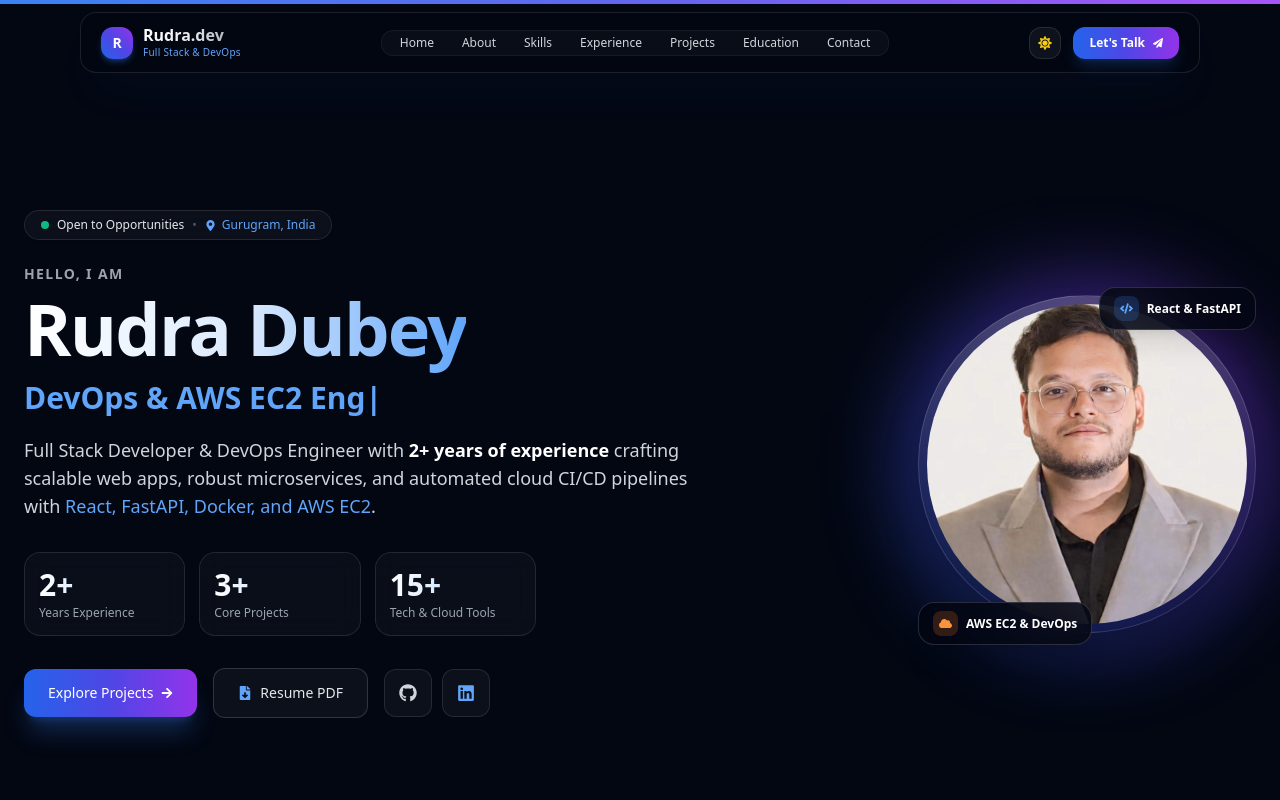
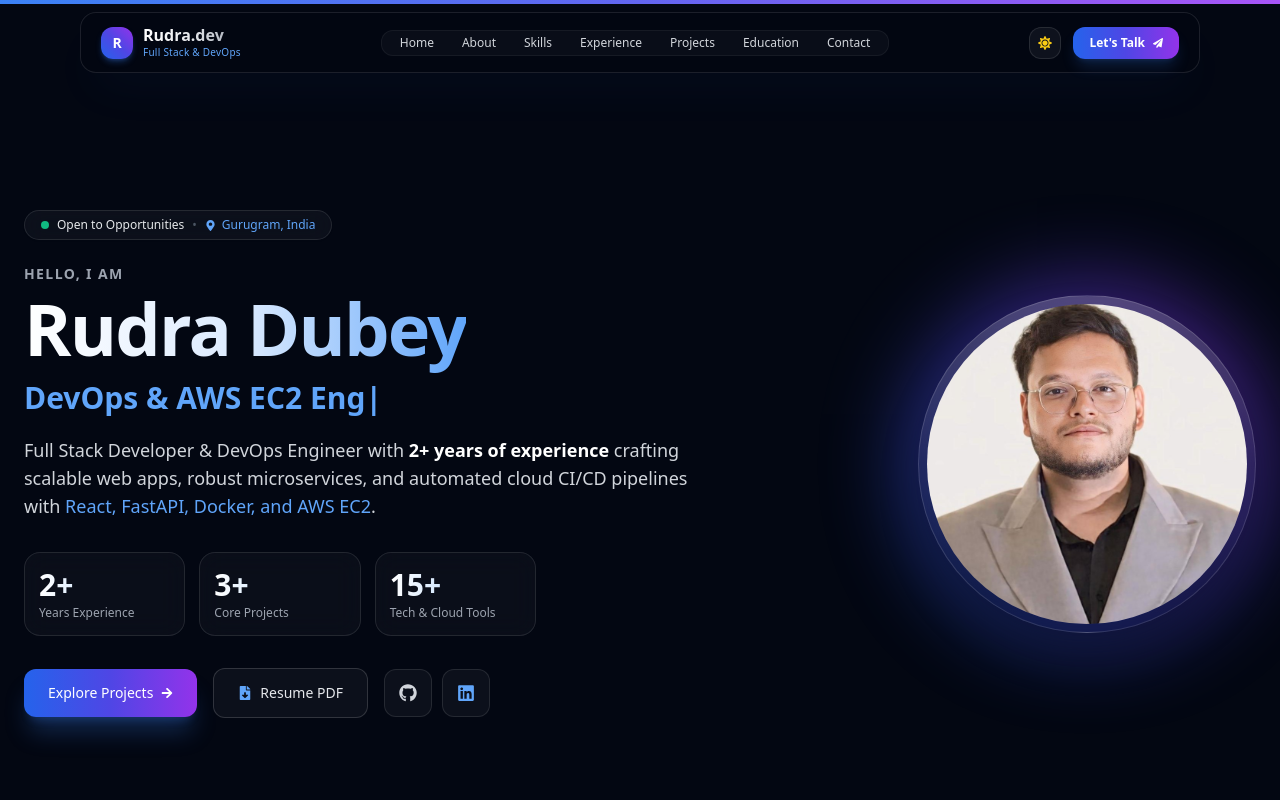
Before and after one commit to sujaldubey35/portfolio, a React (Vite) app: page / in a window 1280 px wide. Shown: the top 800 px of the page. Built offline with nearby package versions, Linux system fonts and the light colour scheme.

Commit message:
fix: remove floating React and DevOps badges from profile image and update resume.pdf

```diff
--- a/src/sections/Home.jsx
+++ b/src/sections/Home.jsx
@@ -6,8 +6,6 @@ import {
   FaMapMarkerAlt,
   FaFileDownload,
   FaArrowRight,
-  FaCode,
-  FaCloud,
 } from "react-icons/fa";
 import profile from "../assets/profile.jpg";
 import { portfolioData } from "../data/portfolioData";
@@ -158,32 +156,6 @@ const Home = () => {
               className="w-64 h-64 sm:w-80 sm:h-80 object-cover rounded-full shadow-2xl"
             />
           </div>
-
-          {/* Floating Badge 1: Top Right */}
-          <motion.div
-            initial={{ opacity: 0, x: 20 }}
-            animate={{ opacity: 1, x: 0 }}
-            transition={{ duration: 0.6, delay: 0.4 }}
-            className="absolute -top-2 -right-4 sm:right-0 bg-gray-950/85 backdrop-blur-xl border border-white/15 px-3.5 py-2 rounded-2xl shadow-xl flex items-center gap-2 text-xs font-semibold text-white"
-          >
-            <div className="p-1.5 rounded-lg bg-blue-500/20 text-blue-400">
-              <FaCode size={13} />
-            </div>
-            <span>React & FastAPI</span>
-          </motion.div>
-
-          {/* Floating Badge 2: Bottom Left */}
-          <motion.div
-            initial={{ opacity: 0, x: -20 }}
-            animate={{ opacity: 1, x: 0 }}
-            transition={{ duration: 0.6, delay: 0.5 }}
-            className="absolute -bottom-3 -left-4 sm:left-0 bg-gray-950/85 backdrop-blur-xl border border-white/15 px-3.5 py-2 rounded-2xl shadow-xl flex items-center gap-2 text-xs font-semibold text-white"
-          >
-            <div className="p-1.5 rounded-lg bg-orange-500/20 text-orange-400">
-              <FaCloud size={13} />
-            </div>
-            <span>AWS EC2 & DevOps</span>
-          </motion.div>
         </motion.div>
 
       </div>
```
Also changed, not shown: 1 other file (tests, documents, lock files or other folders).
